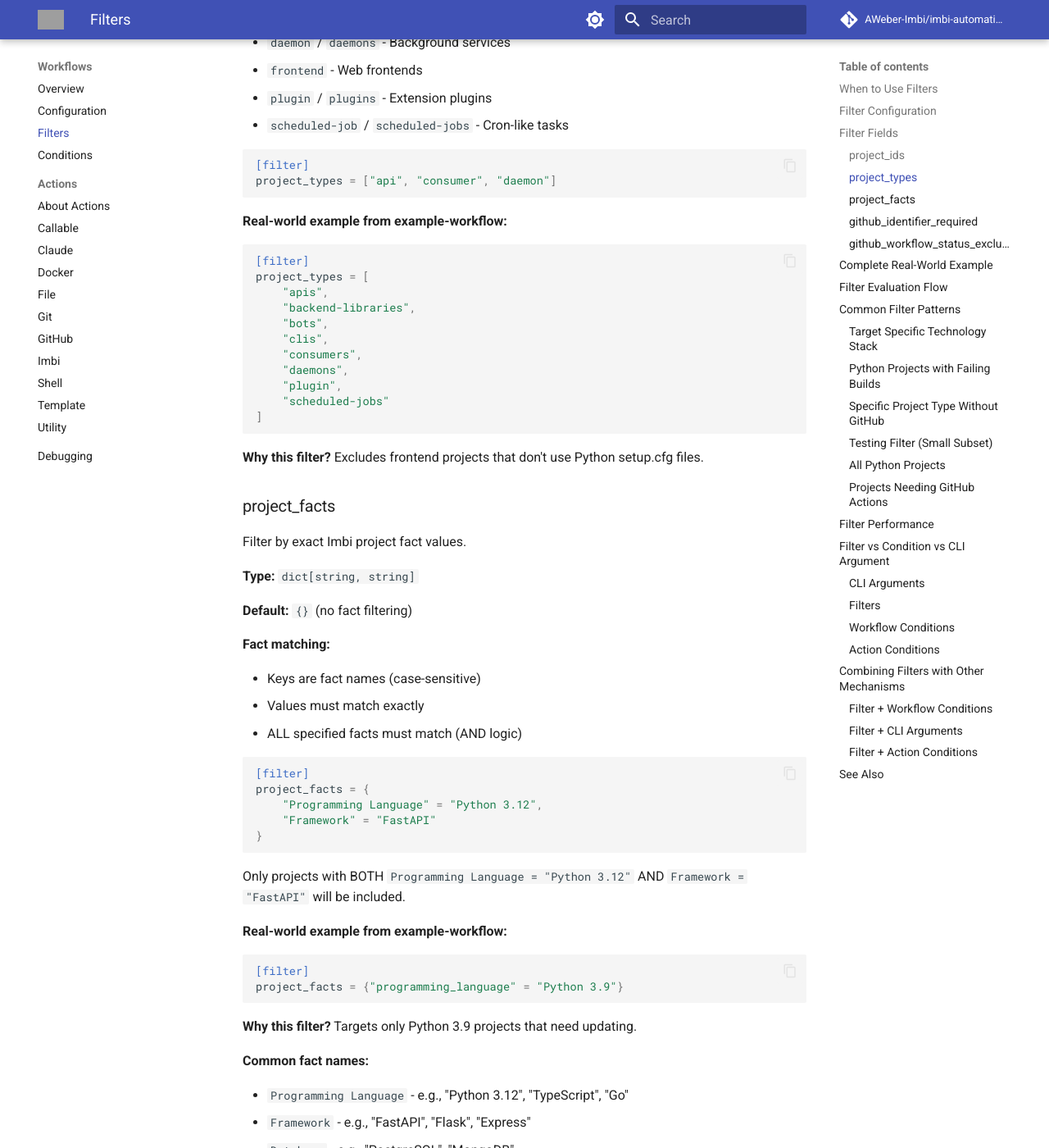
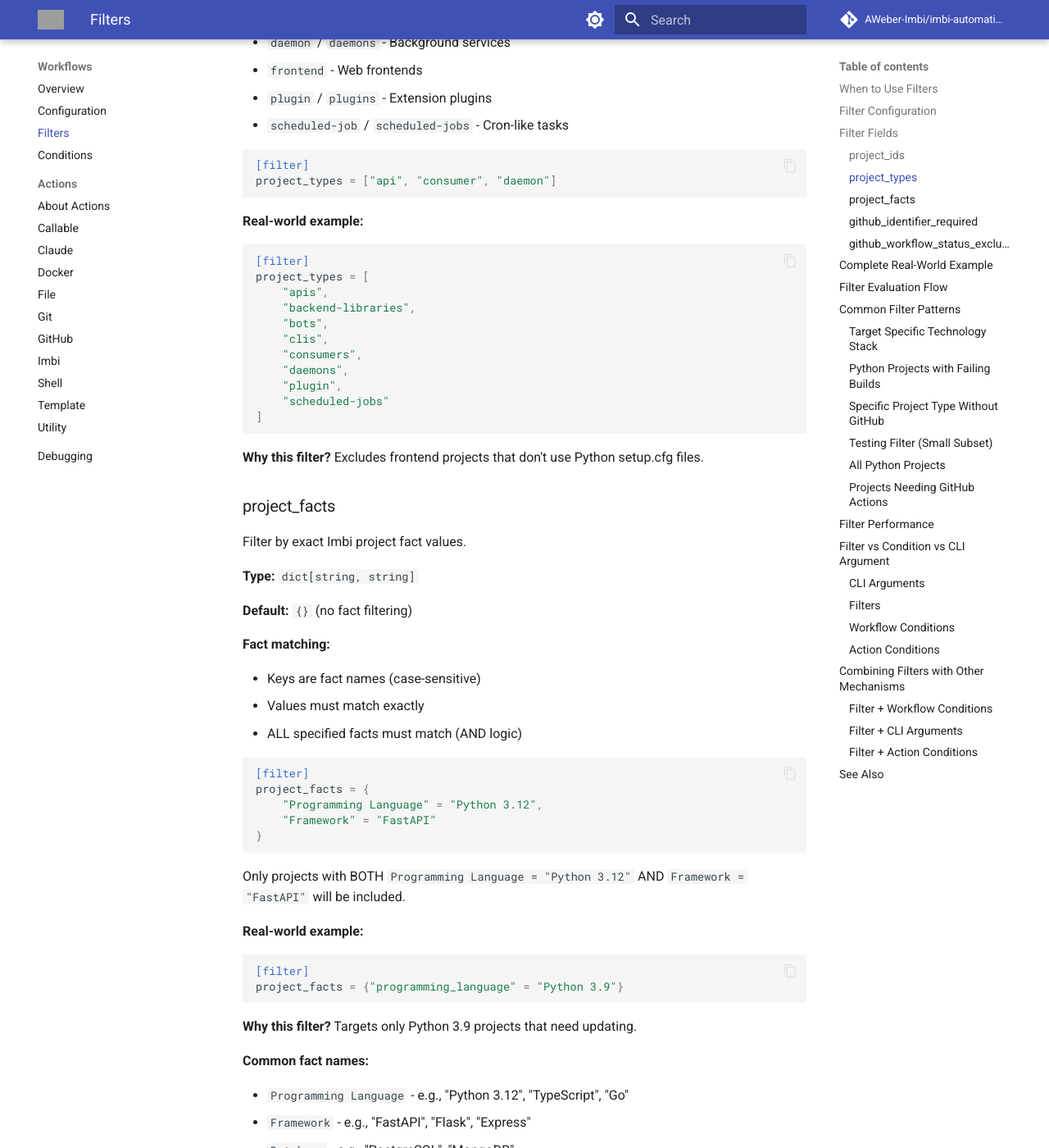
Before and after one commit to AWeber-Imbi/imbi-automations-cli, an MkDocs documentation site: the page built from docs/workflow-filters.md, in a window 1280 px wide and 1400 px high, scrolled down 1979 px. Shown: the whole window at 82% size. Built offline with MkDocs 1.6.1 and Material for MkDocs 9.7.7, drawn with Linux system fonts in a browser that asks for light colours; comment, search, counter and statistics services are not loaded; some of the changed text lies outside the part shown; grey boxes are pictures that could not be loaded.

Commit message:
Simplify real-world example labels in workflow documentation
Change "Real-world example from example-workflow:" to "Real-world
example:" to reduce unnecessary specificity and improve readability.

🤖 Generated with [Claude Code](https://claude.com/claude-code)

Co-Authored-By: Claude <noreply@anthropic.com>

````diff
--- a/docs/workflow-filters.md
+++ b/docs/workflow-filters.md
@@ -84,7 +84,7 @@ Filter by project type slugs from Imbi.
 project_types = ["api", "consumer", "daemon"]
 ```
 
-**Real-world example from example-workflow:**
+**Real-world example:**
 ```toml
 [filter]
 project_types = [
@@ -126,7 +126,7 @@ project_facts = {
 
 Only projects with BOTH `Programming Language = "Python 3.12"` AND `Framework = "FastAPI"` will be included.
 
-**Real-world example from example-workflow:**
+**Real-world example:**
 ```toml
 [filter]
 project_facts = {"programming_language" = "Python 3.9"}
@@ -162,7 +162,7 @@ github_identifier_required = true
 - Projects that must have CI/CD
 - Excluding archived or non-GitHub projects
 
-**Real-world example from example-workflow:**
+**Real-world example:**
 ```toml
 [filter]
 github_identifier_required = true
@@ -193,7 +193,7 @@ github_workflow_status_exclude = ["success"]
 
 Only projects with failing, pending, or no workflows will be processed.
 
-**Real-world example from example-workflow:**
+**Real-world example:**
 ```toml
 [filter]
 github_workflow_status_exclude = ["success"]
````
Also changed, not shown: docs/workflow-conditions.md (+3 -3 lines).
